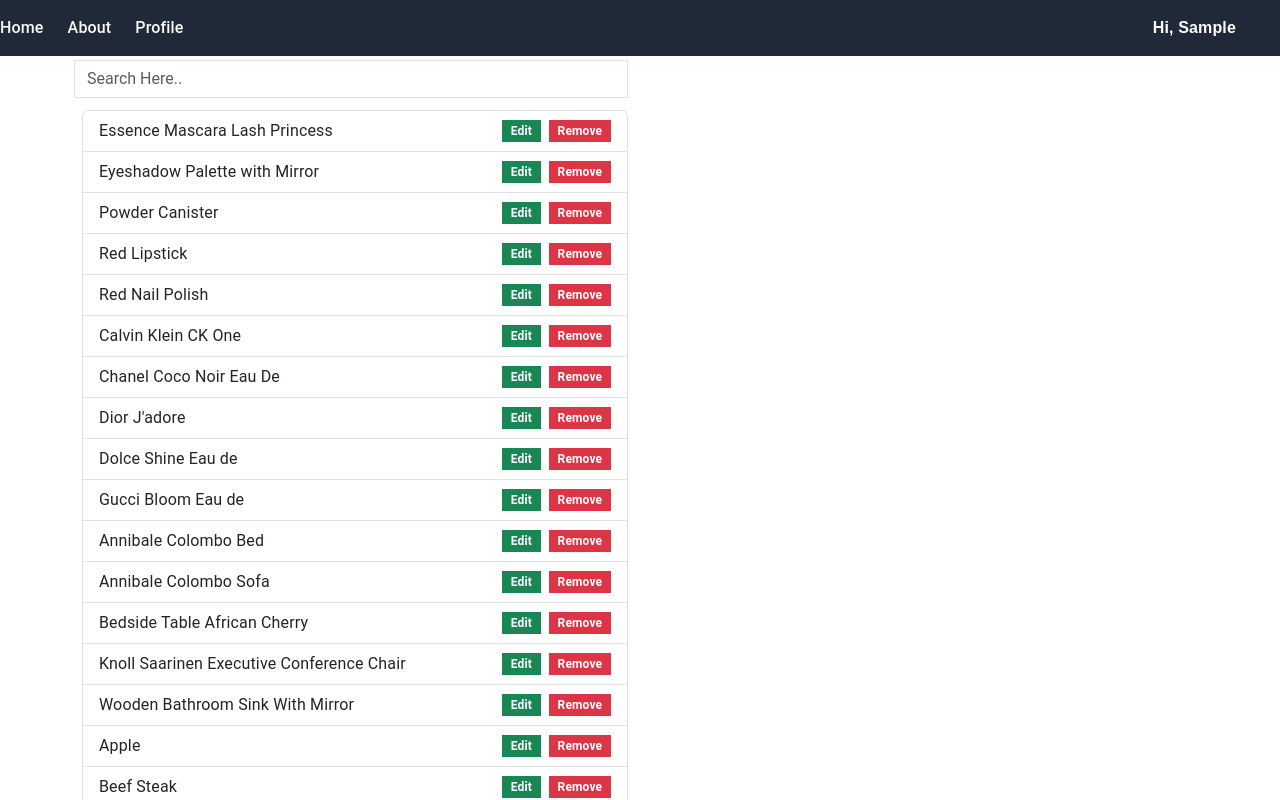
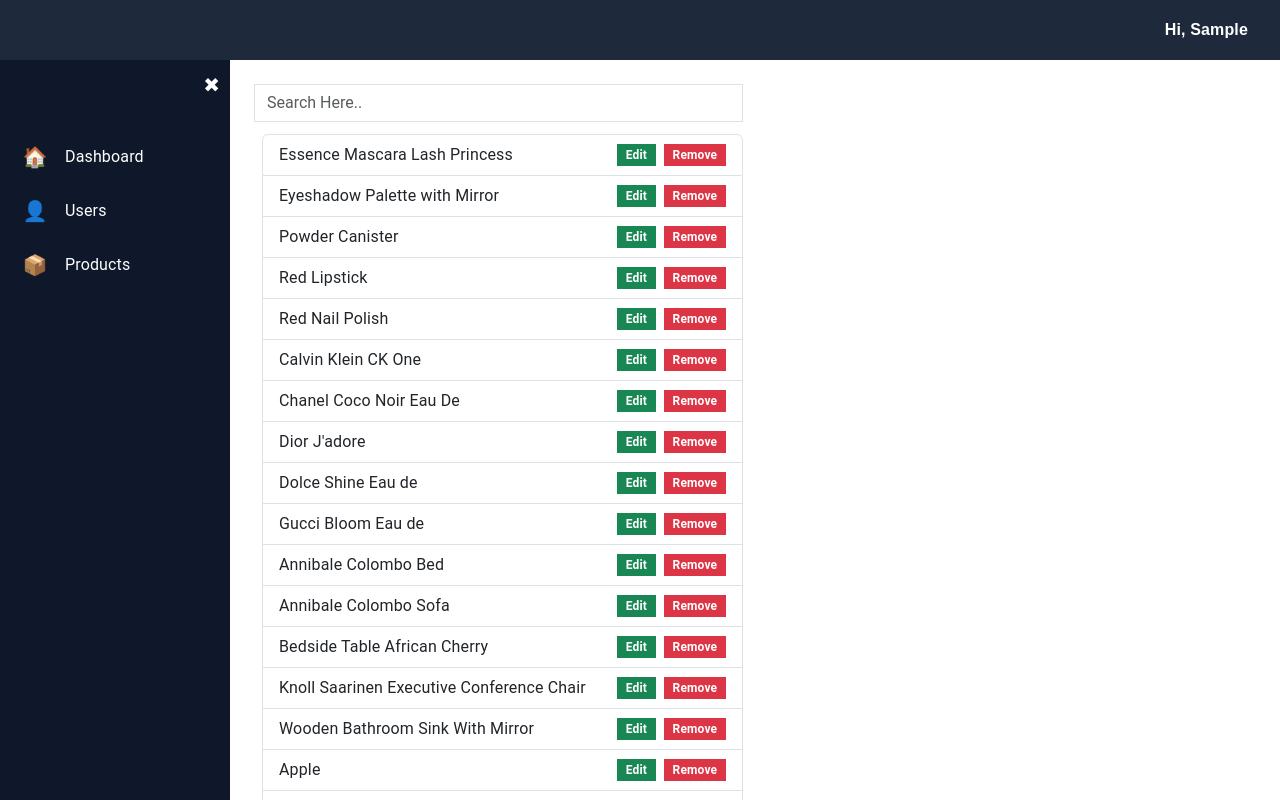
Before and after one commit to Koushikdkush/my-app, a React (Create React App) app: page / in a window 1280 px wide. Shown: the top 800 px of the page. Built offline with nearby package versions, Linux system fonts and the light colour scheme; sample sign-in values are in the browser's storage.

Commit message:
sidebar component

```diff
--- a/src/App.css
+++ b/src/App.css
@@ -1,55 +1,101 @@
-.nav {
-  display: flex;
-  justify-content: space-between; /* 👈 push right content */
-  align-items: center;
-  padding: 16px 32px;
-  background-color: #1f2937;
+/* ===================== RESET ===================== */
+* {
+  margin: 0;
+  padding: 0;
+  box-sizing: border-box;
 }
 
-/* left links */
-.nav-left {
+
+/* ===================== NAVBAR ===================== */
+.nav {
+  height: 60px;
+  width: 100%;
+  background: #1e293b;
+  color: white;
+  padding: 0 20px;
+  position: fixed;
+  top: 0;
+  left: 0;
+  z-index: 1000;
   display: flex;
-  gap: 24px;
+  align-items: center;
+  justify-content: flex-end;
 }
 
-/* link styles (unchanged) */
-.nav a {
-  color: #f9fafb;
-  text-decoration: none;
-  font-size: 16px;
-  font-weight: 500;
-  position: relative;
+/* ===================== SIDEBAR ===================== */
+.sidebar {
+  position: fixed;
+  top: 60px; /* below navbar */
+  left: 0;
+  height: calc(100vh - 60px);
+  width: 230px;
+  background: #0f172a;
+  color: white;
+  transition: width 0.3s ease;
+  overflow: hidden;
 }
 
-.nav a:hover {
-  color: #38bdf8;
+/* Collapsed sidebar */
+.sidebar.collapsed {
+  width: 70px;
 }
 
-/* underline animation */
-.nav a::after {
-  content: "";
-  position: absolute;
-  left: 0;
-  bottom: -4px;
-  width: 0;
-  height: 2px;
-  background-color: #38bdf8;
-  transition: width 0.3s ease;
+/* Toggle button section */
+.top-section {
+  display: flex;
+  justify-content: flex-end;
+  padding: 10px;
 }
 
-.nav a:hover::after,
-.nav a.active::after {
-  width: 100%;
+.toggle-btn {
+  background: transparent;
+  border: none;
+  color: white;
+  font-size: 20px;
+  cursor: pointer;
 }
 
-.nav a.active {
-  color: #38bdf8;
+/* ===================== MENU ===================== */
+.menu {
+  list-style: none;
+  margin-top: 20px;
+  padding: 0;
 }
 
-/* right username */
-.nav-right .username {
-  color: #f9fafb;
+.menu-item {
+  display: flex;
+  align-items: center;
+  gap: 15px;
+  padding: 12px 20px;
+  cursor: pointer;
+  transition: background 0.2s ease;
+}
+
+.menu-item:hover {
+  background: #1e293b;
+}
+
+.menu-item .icon {
+  font-size: 20px;
+  min-width: 30px;
+  text-align: center;
+}
+
+.menu-item .label a {
+  color: white;
+  text-decoration: none;
   font-size: 15px;
-  font-weight: 600;
-  cursor: default;
 }
+
+/* ===================== MAIN CONTENT ===================== */
+.main-content {
+  margin-top: 60px;     /* below navbar */
+  margin-left: 230px;   /* sidebar width */
+  padding: 20px;
+  transition: margin-left 0.3s ease;
+}
+
+/* When sidebar collapses, main content shifts */
+.sidebar.collapsed ~ .main-content {
+  margin-left: 70px;
+}
--- a/src/Hoc_components/withDataFetching.jsx
+++ b/src/Hoc_components/withDataFetching.jsx
@@ -19,7 +19,7 @@
                     const response = await fetch(apiUrl);
                     const data = await response.json();
                     if (!response.ok) {
-                        throw new Error(data.message || 'Something went wrong')
+                        throw new Error(data.message ?? 'Something went wrong')
                     }
                     setSuccess(data.products);
                 } catch (error) {
--- a/src/components/ProfileMenu.jsx
+++ b/src/components/ProfileMenu.jsx
@@ -11,7 +11,7 @@
     <>
 
       <div className="profile-wrapper" >
-        <span className="profile-text text-capitalize text-white">{user}</span>
+        <span className="profile-text text-capitalize">{user}</span>
 
         <div className="dropdown-box">
           <div className="dropdown-item" onClick={() => setOpenModal(true)}
--- a/src/pages/layout.jsx
+++ b/src/pages/layout.jsx
@@ -1,24 +1,58 @@
-import { Link, Outlet } from "react-router";
-import { QueryClient, QueryClientProvider } from '@tanstack/react-query';
+import { Link, Outlet, useNavigate } from "react-router";
 import { useState } from 'react';
 import '../App.css';
 import { useAuthContext } from "../authProvider/authProvider";
 import ProfileMenu from "../components/ProfileMenu";
 
 function Layout() {
-
-    const [queryClient] = useState(() => new QueryClient());
-
     return (
         <>
             <NavBar />
-            <QueryClientProvider client={queryClient}>
+            <SideBar />
+            <main className="main-content">
                 <Outlet />
-            </QueryClientProvider>
+            </main>
+
         </>
     )
 }
 
+
+function SideBar() {
+    const [collapsed, setCollapsed] = useState(false);
+    const navigate = useNavigate();
+
+    const menuItems = [
+        { name: "Dashboard", icon: "🏠", to: '/' },
+        { name: "Users", icon: "👤", to: '/about' },
+        { name: "Products", icon: "📦", to: '/profile/1' },
+    ];
+
+    return (
+
+        <div className={`sidebar ${collapsed ? "collapsed" : ""}`}>
+            <div className="top-section">
+                <button
+                    className="toggle-btn"
+                    onClick={() => setCollapsed(!collapsed)}
+                >
+                    {collapsed ? "☰" : "✖"}
+                </button>
+            </div>
+
+            <ul className="menu">
+                {menuItems.map((item, index) => (
+                    <li onClick={() => navigate(item.to)} key={index} className="menu-item">
+                        <span className="icon">{item.icon}</span>
+                        {!collapsed && <span className="label">
+                            {item.name}
+                        </span>}
+                    </li>
+                ))}
+            </ul>
+        </div>
+    )
+}
 
 
 function NavBar() {
@@ -29,19 +63,8 @@
 
     return (
         <>
-
-
-            <nav className="nav">
-                <div className="nav-left">
-                    <Link to="/">Home</Link>
-                    <Link to="/about">About</Link>
-                    <Link to="/profile/1">Profile</Link>
-
-                </div>
-
-                <div className="nav-right d-flex gap-3">
-                        <ProfileMenu logoutApp={logoutApp} user={'Hi, ' + (user ? user.username : 'Guest')}/>
-                </div>
+            <nav className="nav d-flex">
+                    <ProfileMenu logoutApp={logoutApp} user={'Hi, ' + (user ? user.username : 'Guest')} />
             </nav>
         </>
     )
--- a/src/pages/profile.jsx
+++ b/src/pages/profile.jsx
@@ -6,6 +6,12 @@
 
     const { userId } = useParams();
 
+    return(
+        <>
+        <h1>Profile Page</h1>
+        </>
+    )
+
 }
 
 export default Profile;
--- a/src/styles/ProfileMenu.css
+++ b/src/styles/ProfileMenu.css
@@ -20,6 +20,7 @@
   border-radius: 8px;
   box-shadow: 0 8px 20px rgba(0, 0, 0, 0.15);
   opacity: 0;
+  color: black !important;
   transform: translateY(10px);
   visibility: hidden;
   transition: all 0.3s ease;
@@ -38,7 +39,8 @@
 }
 
 .dropdown-item:hover {
-  background: #ebc6c6 !important;
+  background: #1e293b !important;
+  color: #ffff !important;
 }
 
 
```
